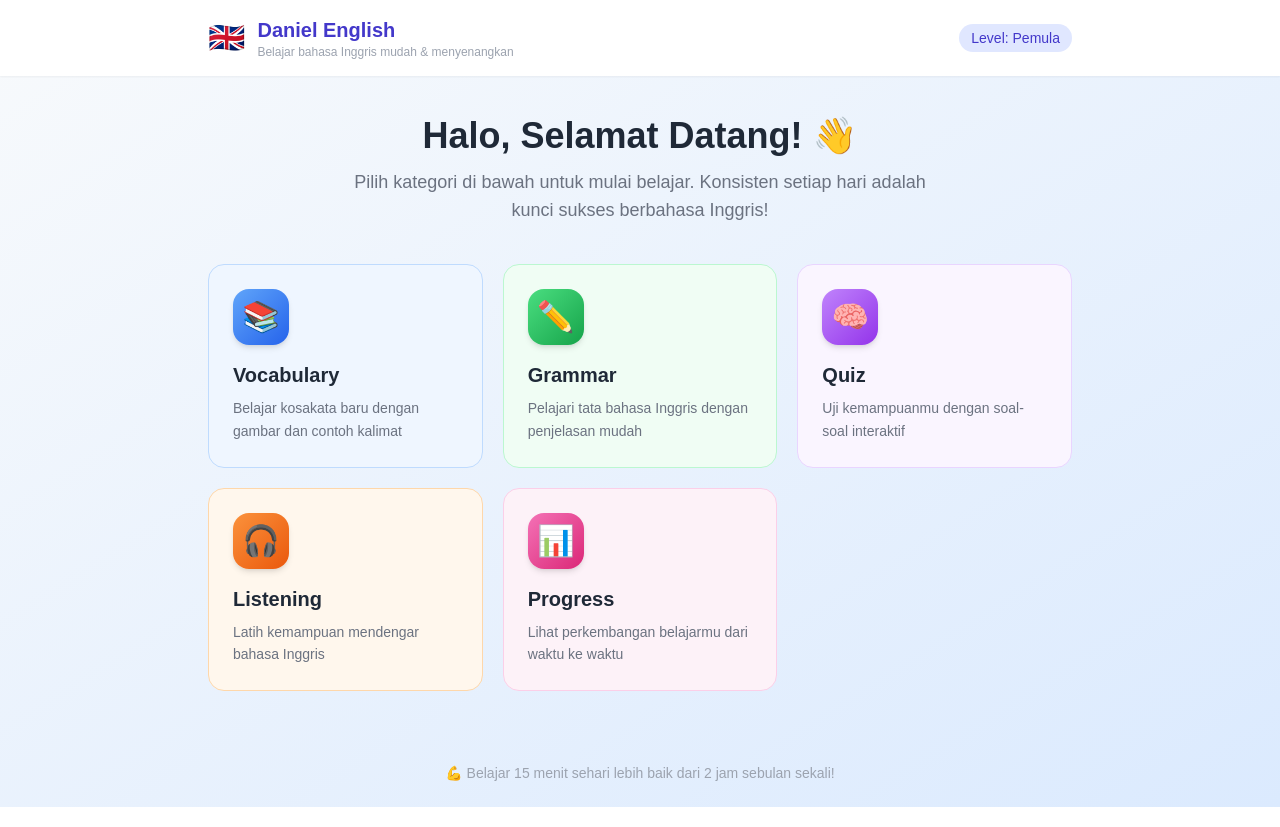
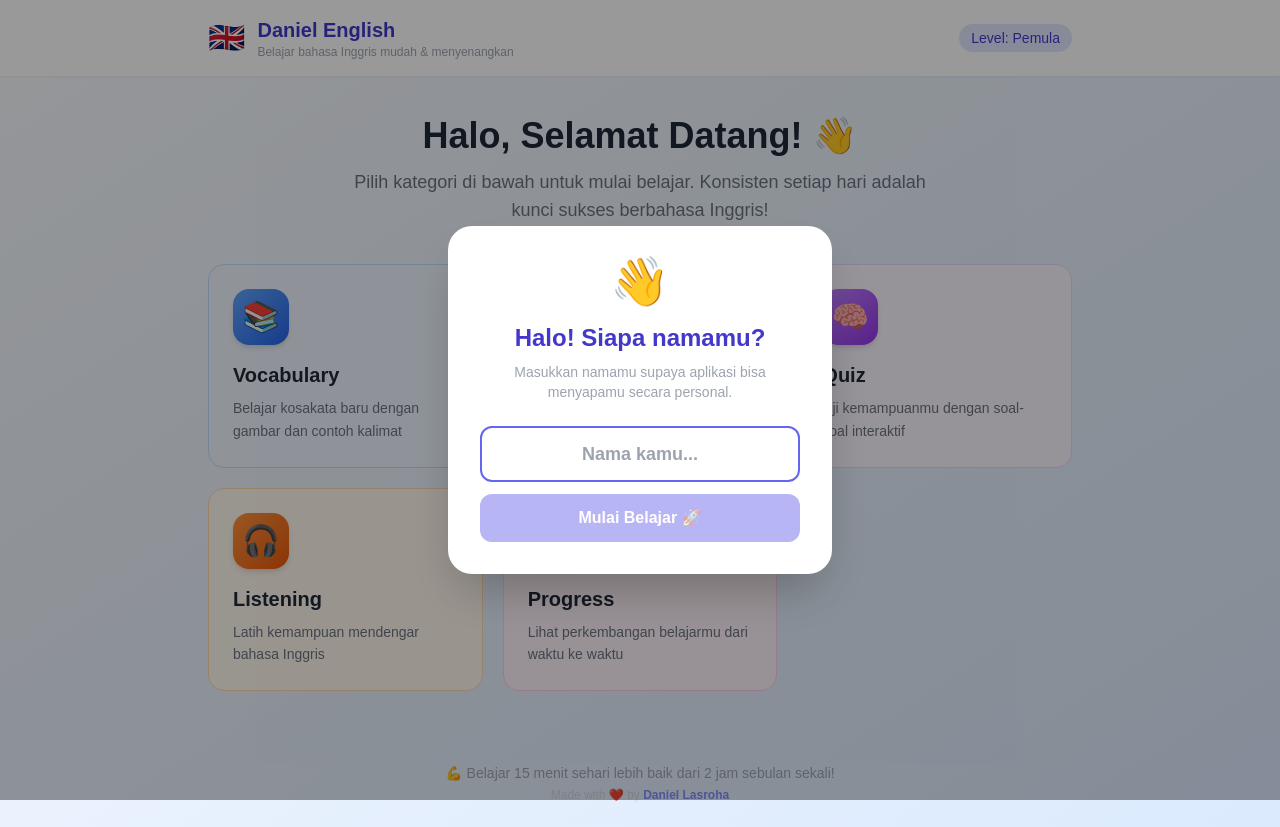
Before and after one commit to daniellasroha/Daniel-English, a Next.js app: page / in a window 1280 px wide. Built offline with nearby package versions, Linux system fonts and the light colour scheme.

Commit message:
Tambah fitur username dan credit Daniel Lasroha

```diff
--- a/src/app/page.js
+++ b/src/app/page.js
@@ -1,5 +1,9 @@
 // Halaman utama — menu navigasi ke semua fitur belajar
+"use client";
+
 import Link from "next/link";
+import { useUsername } from "@/hooks/useUsername";
+import UsernameModal from "@/components/UsernameModal";
 
 // Data kartu menu — setiap fitur belajar
 const menuItems = [
@@ -51,8 +55,16 @@ const menuItems = [
 ];
 
 export default function Home() {
+  const { username, saveUsername, loaded } = useUsername();
+
+  // Tampilkan modal jika nama belum diisi (setelah localStorage terbaca)
+  const showModal = loaded && !username;
+
   return (
     <main className="min-h-screen bg-gradient-to-br from-slate-50 to-blue-100">
+      {/* Modal input nama (muncul saat pertama kali) */}
+      {showModal && <UsernameModal onSave={saveUsername} />}
+
       {/* Header */}
       <header className="bg-white shadow-sm">
         <div className="max-w-4xl mx-auto px-4 py-4 flex items-center justify-between">
@@ -72,7 +84,7 @@ export default function Home() {
       {/* Hero section */}
       <section className="max-w-4xl mx-auto px-4 py-10 text-center">
         <h2 className="text-4xl font-extrabold text-gray-800 mb-3">
-          Halo, Selamat Datang! 👋
+          {username ? `Halo, ${username}! 👋` : "Halo, Selamat Datang! 👋"}
         </h2>
         <p className="text-lg text-gray-500 max-w-xl mx-auto">
           Pilih kategori di bawah untuk mulai belajar. Konsisten setiap hari
@@ -112,9 +124,13 @@ export default function Home() {
         </div>
       </section>
 
-      {/* Footer motivasi */}
-      <footer className="text-center py-6 text-gray-400 text-sm">
-        💪 Belajar 15 menit sehari lebih baik dari 2 jam sebulan sekali!
+      {/* Footer */}
+      <footer className="text-center py-6 text-gray-400 text-sm space-y-1">
+        <p>💪 Belajar 15 menit sehari lebih baik dari 2 jam sebulan sekali!</p>
+        <p className="text-gray-300 text-xs">
+          Made with ❤️ by{" "}
+          <span className="font-semibold text-indigo-400">Daniel Lasroha</span>
+        </p>
       </footer>
     </main>
   );
--- a/src/app/progress/page.js
+++ b/src/app/progress/page.js
@@ -1,8 +1,9 @@
 // Halaman Progress — tracking kemajuan belajar pengguna
 "use client";
 
-import { useState, useEffect } from "react";
+import { useState } from "react";
 import Link from "next/link";
+import { useUsername } from "@/hooks/useUsername";
 
 // Data aktivitas belajar — simulasi progress pengguna
 const aktivitasBelajar = [
@@ -40,8 +41,20 @@ function formatTanggal(str) {
 }
 
 export default function ProgressPage() {
-  // State untuk tab aktif
   const [tabAktif, setTabAktif] = useState("ringkasan");
+  const [editNama, setEditNama] = useState(false);
+  const [inputNama, setInputNama] = useState("");
+
+  const { username, saveUsername } = useUsername();
+
+  function handleSaveNama(e) {
+    e.preventDefault();
+    if (inputNama.trim()) {
+      saveUsername(inputNama.trim());
+      setEditNama(false);
+      setInputNama("");
+    }
+  }
 
   return (
     <main className="min-h-screen bg-gradient-to-br from-pink-50 to-rose-100">
@@ -65,8 +78,46 @@ export default function ProgressPage() {
             <div className="w-16 h-16 bg-white bg-opacity-20 rounded-2xl flex items-center justify-center text-4xl">
               👤
             </div>
-            <div>
-              <h2 className="text-xl font-bold">Halo, Pelajar! 👋</h2>
+            <div className="flex-1">
+              {editNama ? (
+                <form onSubmit={handleSaveNama} className="flex gap-2 items-center">
+                  <input
+                    autoFocus
+                    type="text"
+                    placeholder="Nama baru kamu..."
+                    value={inputNama}
+                    onChange={(e) => setInputNama(e.target.value)}
+                    maxLength={30}
+                    className="flex-1 px-3 py-1.5 rounded-lg text-gray-800 text-sm font-semibold focus:outline-none"
+                  />
+                  <button
+                    type="submit"
+                    className="bg-white text-pink-600 text-xs font-bold px-3 py-1.5 rounded-lg hover:bg-pink-50 transition"
+                  >
+                    Simpan
+                  </button>
+                  <button
+                    type="button"
+                    onClick={() => setEditNama(false)}
+                    className="text-pink-200 text-xs hover:text-white transition"
+                  >
+                    Batal
+                  </button>
+                </form>
+              ) : (
+                <div className="flex items-center gap-2">
+                  <h2 className="text-xl font-bold">
+                    Halo, {username || "Pelajar"}! 👋
+                  </h2>
+                  <button
+                    onClick={() => { setEditNama(true); setInputNama(username); }}
+                    title="Ganti nama"
+                    className="text-pink-200 hover:text-white text-sm transition"
+                  >
+                    ✏️
+                  </button>
+                </div>
+              )}
               <p className="text-pink-100 text-sm">Kamu sudah belajar 5 hari berturut-turut. Luar biasa!</p>
               <div className="flex items-center gap-1 mt-1">
                 <span className="text-yellow-300 text-lg">🔥</span>
--- /dev/null
+++ b/src/components/UsernameModal.js
@@ -0,0 +1,42 @@
+"use client";
+
+import { useState } from "react";
+
+export default function UsernameModal({ onSave }) {
+  const [input, setInput] = useState("");
+
+  function handleSubmit(e) {
+    e.preventDefault();
+    if (input.trim()) onSave(input.trim());
+  }
+
+  return (
+    <div className="fixed inset-0 z-50 flex items-center justify-center bg-black bg-opacity-40 px-4">
+      <div className="bg-white rounded-3xl shadow-2xl p-8 w-full max-w-sm text-center">
+        <div className="text-5xl mb-4">👋</div>
+        <h2 className="text-2xl font-extrabold text-indigo-700 mb-2">Halo! Siapa namamu?</h2>
+        <p className="text-gray-400 text-sm mb-6">
+          Masukkan namamu supaya aplikasi bisa menyapamu secara personal.
+        </p>
+        <form onSubmit={handleSubmit} className="flex flex-col gap-3">
+          <input
+            type="text"
+            placeholder="Nama kamu..."
+            value={input}
+            onChange={(e) => setInput(e.target.value)}
+            autoFocus
+            maxLength={30}
+            className="w-full px-4 py-3 rounded-xl border-2 border-indigo-200 focus:outline-none focus:border-indigo-500 text-gray-700 text-center text-lg font-semibold"
+          />
+          <button
+            type="submit"
+            disabled={!input.trim()}
+            className="w-full py-3 bg-indigo-600 text-white font-bold rounded-xl hover:bg-indigo-700 disabled:opacity-40 disabled:cursor-not-allowed transition"
+          >
+            Mulai Belajar 🚀
+          </button>
+        </form>
+      </div>
+    </div>
+  );
+}
--- /dev/null
+++ b/src/hooks/useUsername.js
@@ -0,0 +1,28 @@
+"use client";
+
+import { useState, useEffect } from "react";
+
+export function useUsername() {
+  const [username, setUsername] = useState("");
+  const [loaded, setLoaded] = useState(false);
+
+  useEffect(() => {
+    const saved = localStorage.getItem("daniel_english_username");
+    if (saved) setUsername(saved);
+    setLoaded(true);
+  }, []);
+
+  function saveUsername(name) {
+    const trimmed = name.trim();
+    if (!trimmed) return;
+    localStorage.setItem("daniel_english_username", trimmed);
+    setUsername(trimmed);
+  }
+
+  function clearUsername() {
+    localStorage.removeItem("daniel_english_username");
+    setUsername("");
+  }
+
+  return { username, saveUsername, clearUsername, loaded };
+}
```
